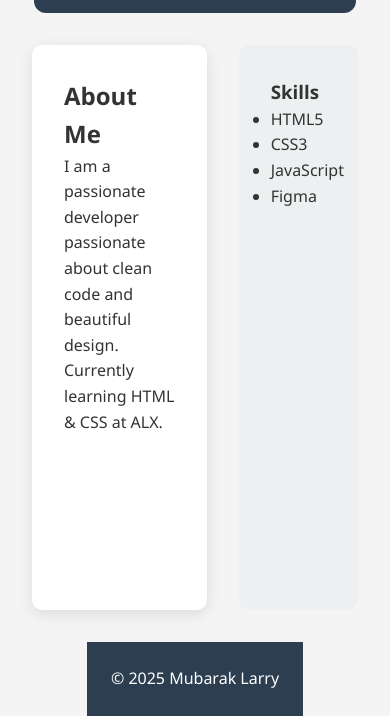
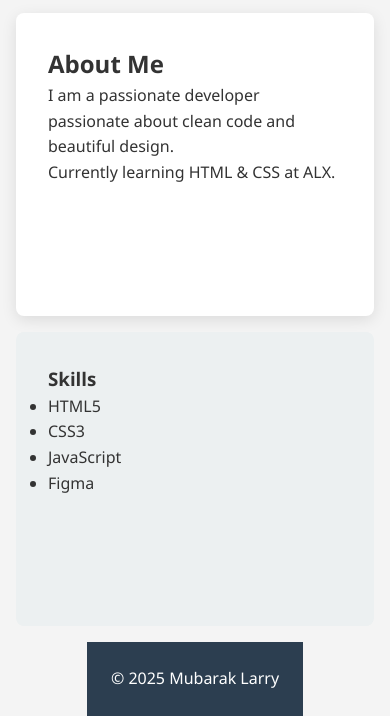
Before and after one commit to mubaraklarry/alx_html_css, a plain HTML site: page css_basic/index.html in a window 390 px wide. Shown: the part 128-844 px from the top of the page. Drawn offline with Linux system fonts and the light colour scheme.

Commit message:
feat: Task 2 - add viewport meta, works_on_smartphone class, and responsive layout

```diff
--- a/css_basic/index.html
+++ b/css_basic/index.html
@@ -4,11 +4,13 @@
     <meta charset="UTF-8">
     <meta name="viewport" content="width=device-width, initial-scale=1.0">
     <title>My Portfolio</title>
+    <meta name="viewport" content="width=device-width, initial-scale=1.0">
 
     <link rel="stylesheet" href="base.css">
     <link rel="stylesheet" href="styles.css">
 </head>
-<body>
+
+<body class="works_on_smartphone">
     <header>
         <h1>Mubarak Larry</h1>
         <p>Frontend Developer & UI Designer</p>
--- a/css_basic/styles.css
+++ b/css_basic/styles.css
@@ -36,3 +36,86 @@ main {
     gap: 2rem;
     padding: 2rem;
 }
+/* ======================================
+   TASK 2: Responsive Design
+   Mobile-first & smartphone-friendly
+   ====================================== */
+
+.works_on_smartphone main {
+    flex-direction: column;
+}
+
+.works_on_smartphone article,
+.works_on_smartphone aside {
+    flex: 1;
+    min-width: 100%;
+}
+
+/* Extra polish for small screens */
+@media (max-width: 768px) {
+    header, footer {
+        padding: 1.5rem;
+    }
+
+    main {
+        padding: 1rem;
+        gap: 1rem;
+    }
+
+    article, aside {
+        border-radius: 8px;
+    }
+}/* ======================================
+   styles.css - Task 1 + Task 2 (Responsive)
+   ====================================== */
+
+body {
+    display: flex;
+    flex-direction: column;
+    min-height: 100vh;
+}
+
+main {
+    display: flex;
+    flex-direction: row;
+    flex: auto;
+    gap: 2rem;
+    padding: 2rem;
+}
+
+article {
+    flex: 2;
+    overflow-y: auto;
+    background: white;
+    padding: 2rem;
+    border-radius: 10px;
+    box-shadow: 0 4px 15px rgba(0,0,0,0.1);
+}
+
+aside {
+    flex: 1;
+    overflow-y: auto;
+    background: #ecf0f1;
+    padding: 2rem;
+    border-radius: 10px;
+}
+
+/* ======================================
+   TASK 2: RESPONSIVE – works_on_smartphone
+   ====================================== */
+
+.works_on_smartphone main {
+    flex-direction: column;
+}
+
+.works_on_smartphone article,
+.works_on_smartphone aside {
+    flex: 1;
+    min-width: 100%;
+}
+
+@media (max-width: 768px) {
+    header, footer { padding: 1.5rem; }
+    main { padding: 1rem; gap: 1rem; }
+    article, aside { border-radius: 8px; }
+}
```
